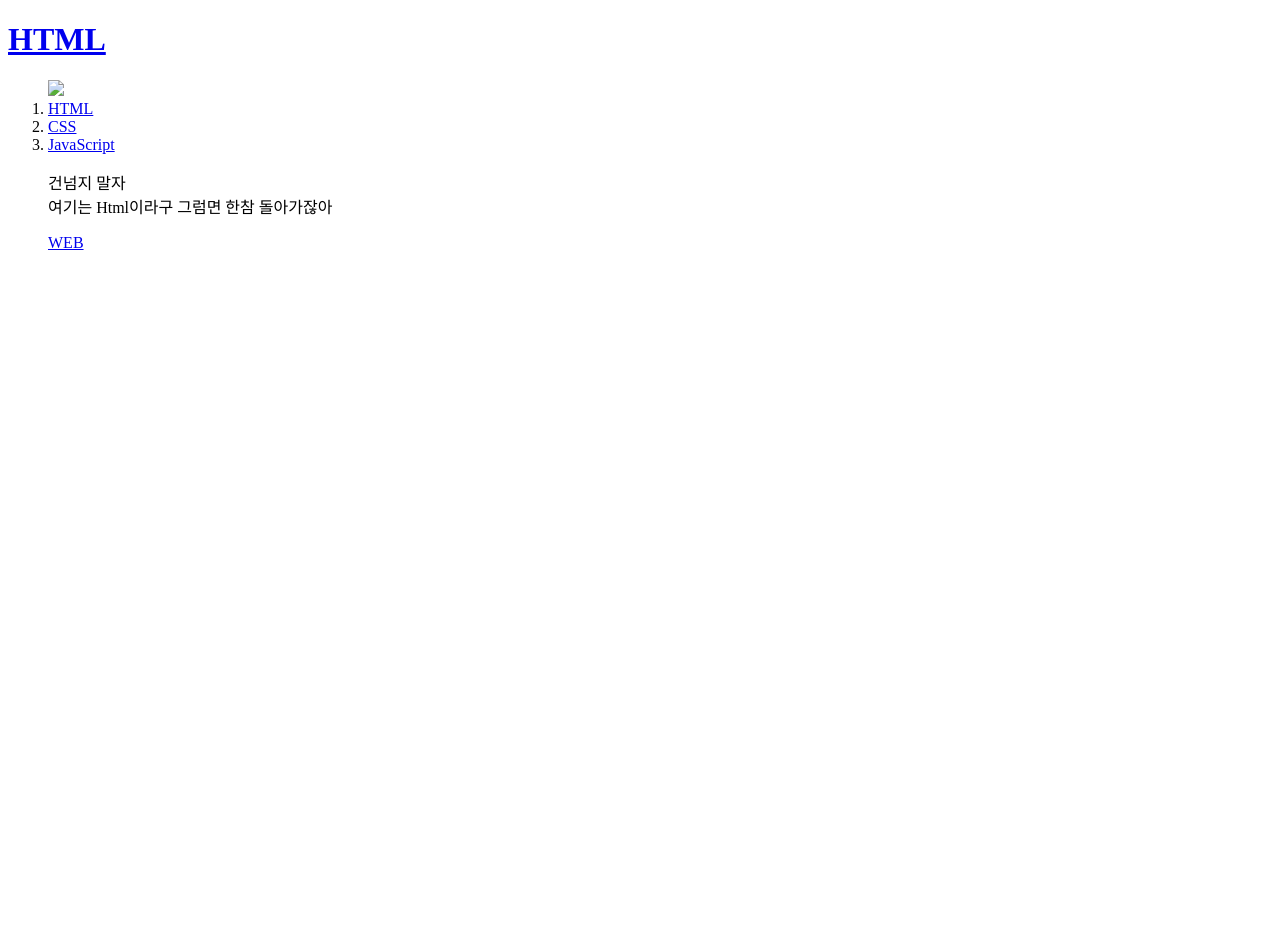
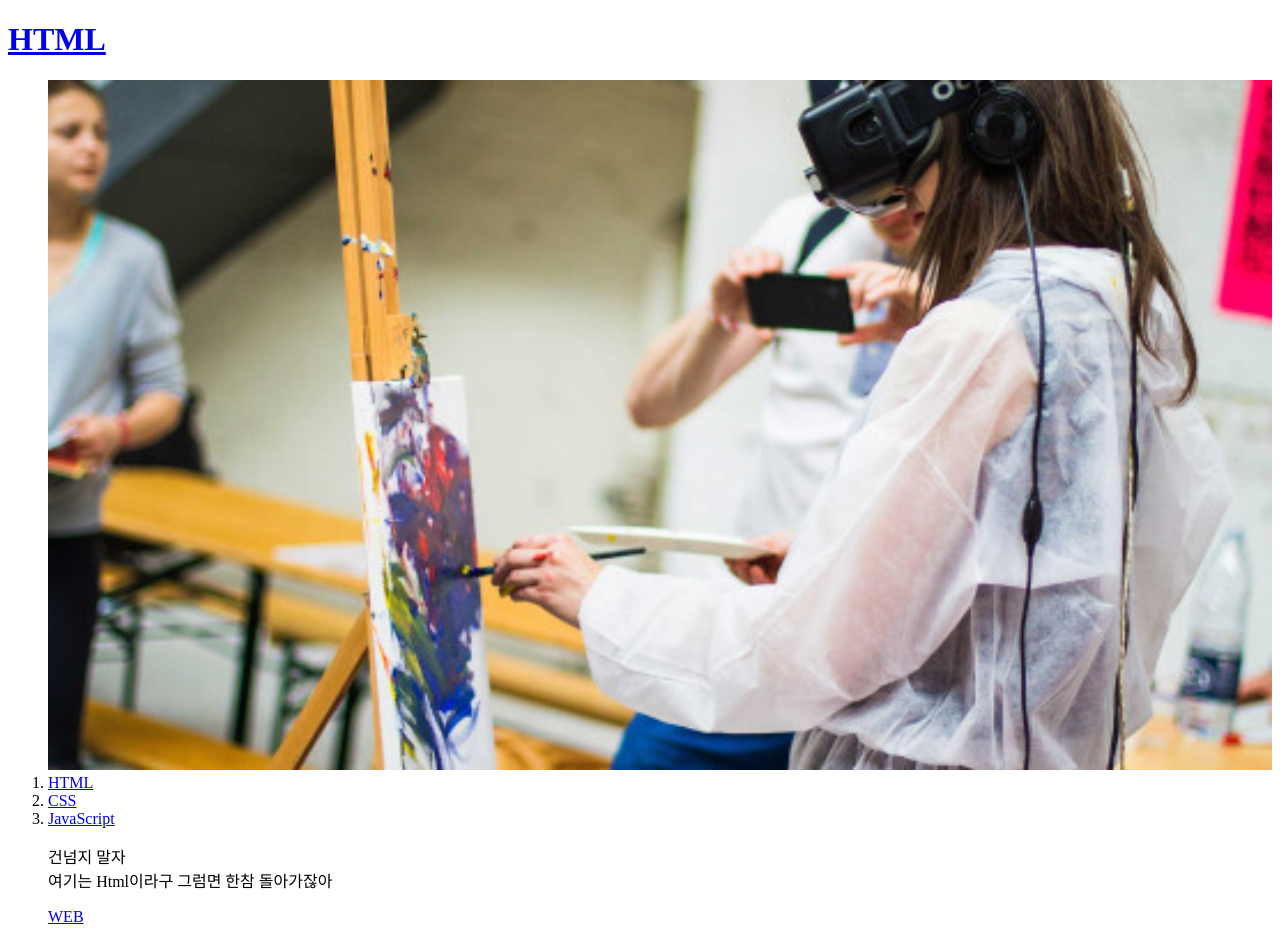
Before and after one commit to ray-tropea/web1, a plain HTML site: page HTML.html in a window 1280 px wide. Before the commit the page ends 800 px from the top, so only its background shows below. Drawn offline with Linux system fonts and the light colour scheme.

Commit message:
Update HTML.html

```diff
--- a/HTML.html
+++ b/HTML.html
@@ -13,7 +13,7 @@
     <h1><a href="HTML.html">HTML</a></h1>
 
   <ol>
-    <img src="visual03.jpg" width="100%">
+    <img src="1visual03.jpg" width="100%">
     <li><a href="HTML.html">HTML</a></li>
     <li><a href="CSS.html">CSS</a></li>
     <li><a href="JavaScript.html">JavaScript</a></li>
```
